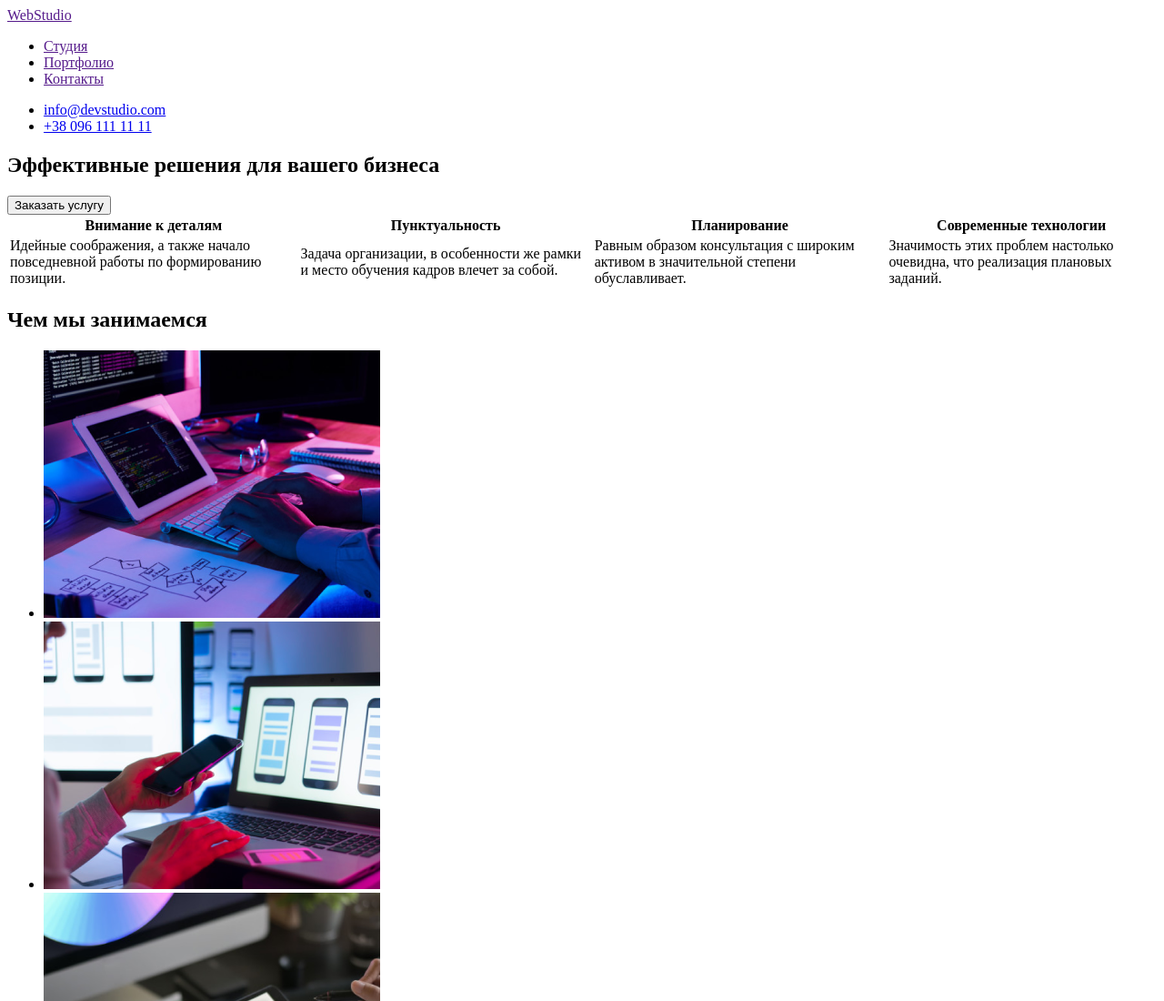
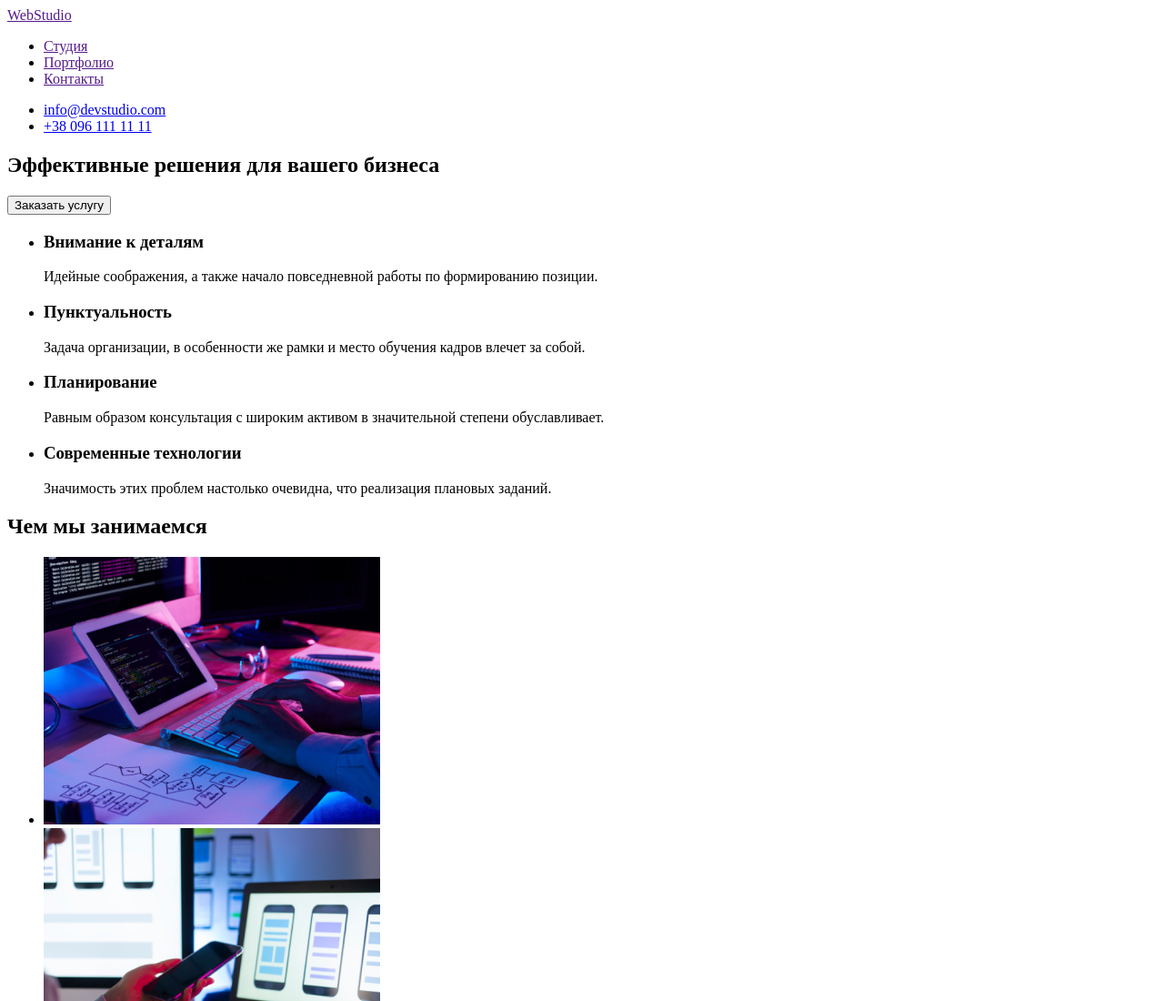
Before and after one commit to mrkusja/goit-markup-hw-01, a plain HTML site: page index.html in a window 1280 px wide. Shown: the top 1100 px of the page at 91% size. Drawn offline with Linux system fonts and the light colour scheme.

Commit message:
Определяет разметку секции OUR ADVANTAGES

```diff
--- a/index.html
+++ b/index.html
@@ -42,24 +42,24 @@
 <!-- OUR ADVANTAGES -->
         <section>
             <h2 hidden>Наши преимущества</h2>
-            <table>
-                <thead>
-                    <tr>
-                        <th>Внимание к деталям</th>
-                        <th>Пунктуальность</th>
-                        <th>Планирование</th>
-                        <th>Современные технологии</th>
-                    </tr>
-                </thead>
-                <tbody>
-                    <tr>
-                        <td>Идейные соображения, а также начало повседневной работы по формированию позиции.</td>
-                        <td>Задача организации, в особенности же рамки и место обучения кадров влечет за собой.</td>
-                        <td>Равным образом консультация с широким активом в значительной степени обуславливает.</td>
-                        <td>Значимость этих проблем настолько очевидна, что реализация плановых заданий.</td>
-                    </tr>
-                </tbody>
-            </table>
+            <ul>
+                <li>
+                    <h3>Внимание к деталям</h3>
+                    <p>Идейные соображения, а также начало повседневной работы по формированию позиции.</p>
+                </li>
+                <li>
+                    <h3>Пунктуальность</h3>
+                    <p>Задача организации, в особенности же рамки и место обучения кадров влечет за собой.</p>
+                </li>
+                <li>
+                    <h3>Планирование</h3>
+                    <p>Равным образом консультация с широким активом в значительной степени обуславливает.</p>
+                </li>
+                <li>
+                    <h3>Современные технологии</h3>
+                    <p>Значимость этих проблем настолько очевидна, что реализация плановых заданий.</p>
+                </li>
+            </ul>
         </section>
 <!-- ABOUT US -->
         <section>
```
